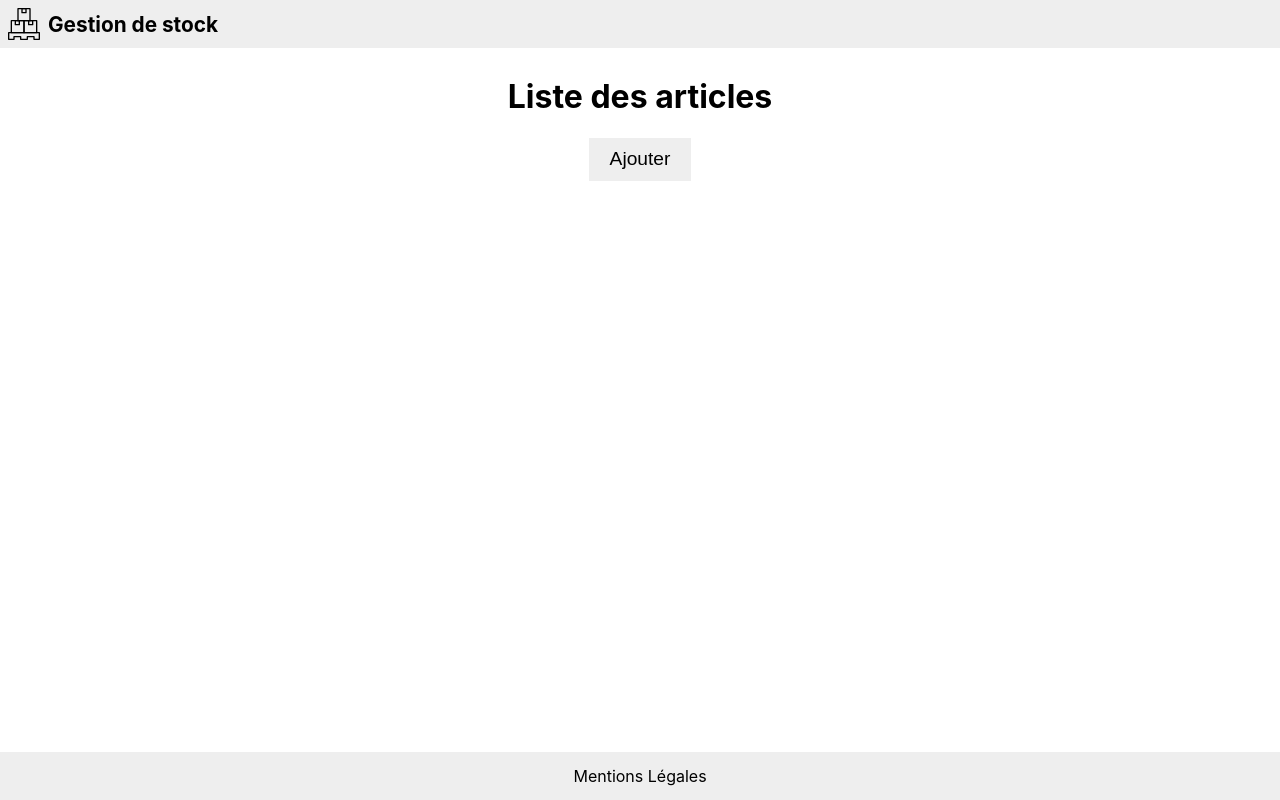
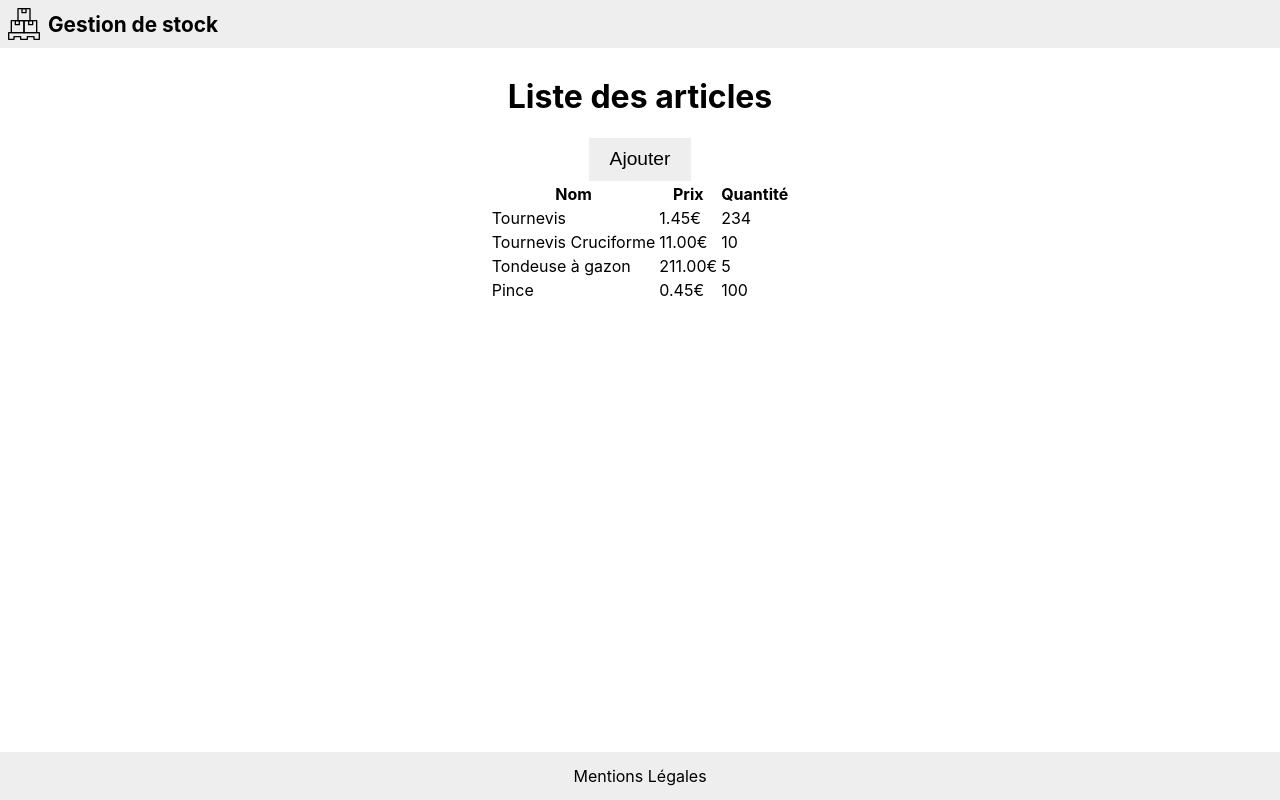
Before and after one commit to jlg-formation/tjscv1-nov-20, a React (Create React App) app in the folder front/: page /stock in a window 1280 px wide. Built offline with nearby package versions, Linux system fonts and the light colour scheme.

Commit message:
stock dom

```diff
--- a/front/src/routes/Stock.tsx
+++ b/front/src/routes/Stock.tsx
@@ -5,9 +5,42 @@ function Stock() {
   return (
     <main>
       <h1>Liste des articles</h1>
-      <Link to="/create">
-        <button>Ajouter</button>
-      </Link>
+      <nav>
+        <Link to="/create">
+          <button>Ajouter</button>
+        </Link>
+      </nav>
+      <table>
+        <thead>
+          <tr>
+            <th className="name">Nom</th>
+            <th className="price">Prix</th>
+            <th className="qty">Quantité</th>
+          </tr>
+        </thead>
+        <tbody>
+          <tr>
+            <td className="name">Tournevis</td>
+            <td className="price">1.45€</td>
+            <td className="qty">234</td>
+          </tr>
+          <tr>
+            <td className="name">Tournevis Cruciforme</td>
+            <td className="price">11.00€</td>
+            <td className="qty">10</td>
+          </tr>
+          <tr>
+            <td className="name">Tondeuse à gazon</td>
+            <td className="price">211.00€</td>
+            <td className="qty">5</td>
+          </tr>
+          <tr>
+            <td className="name">Pince</td>
+            <td className="price">0.45€</td>
+            <td className="qty">100</td>
+          </tr>
+        </tbody>
+      </table>
     </main>
   );
 }
```
